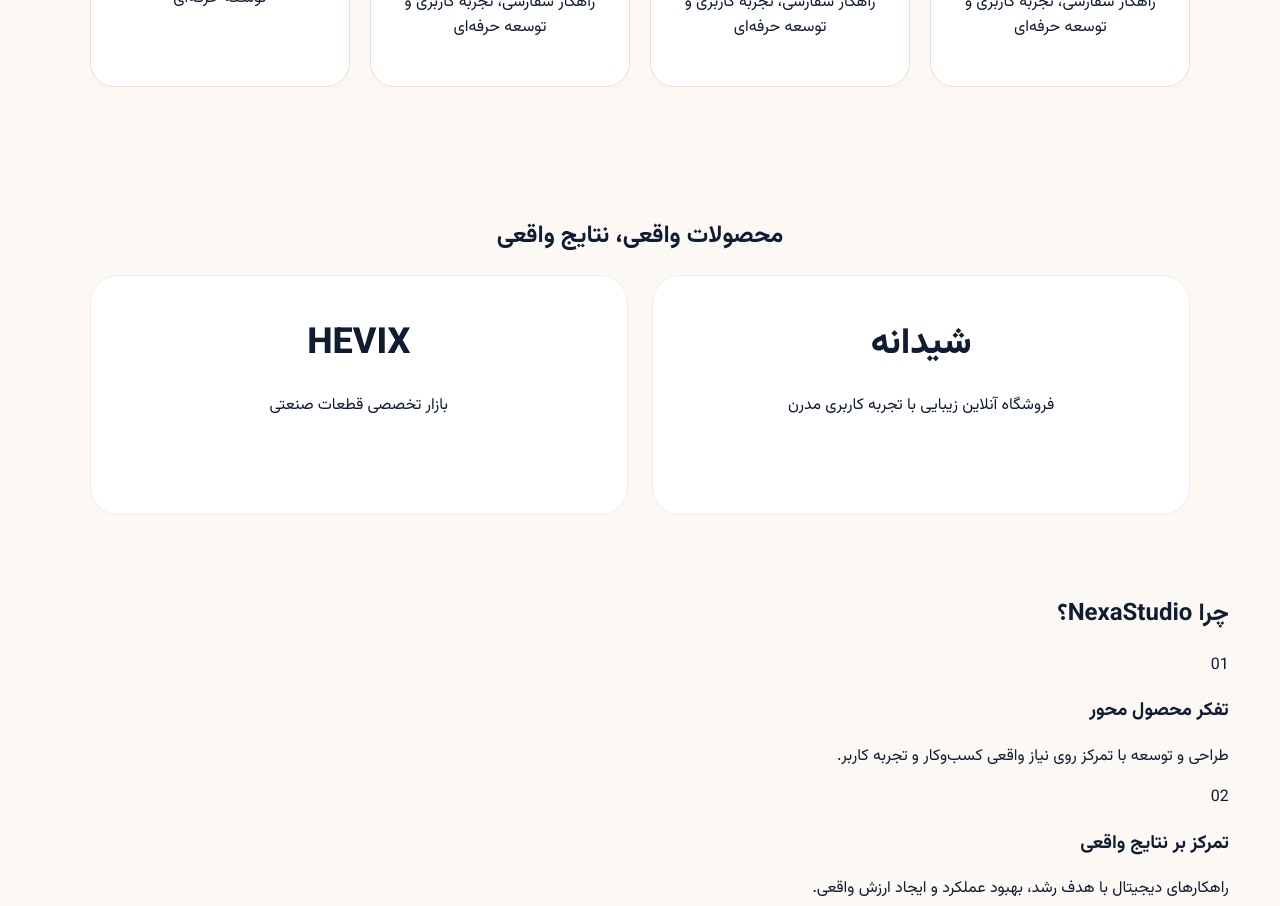
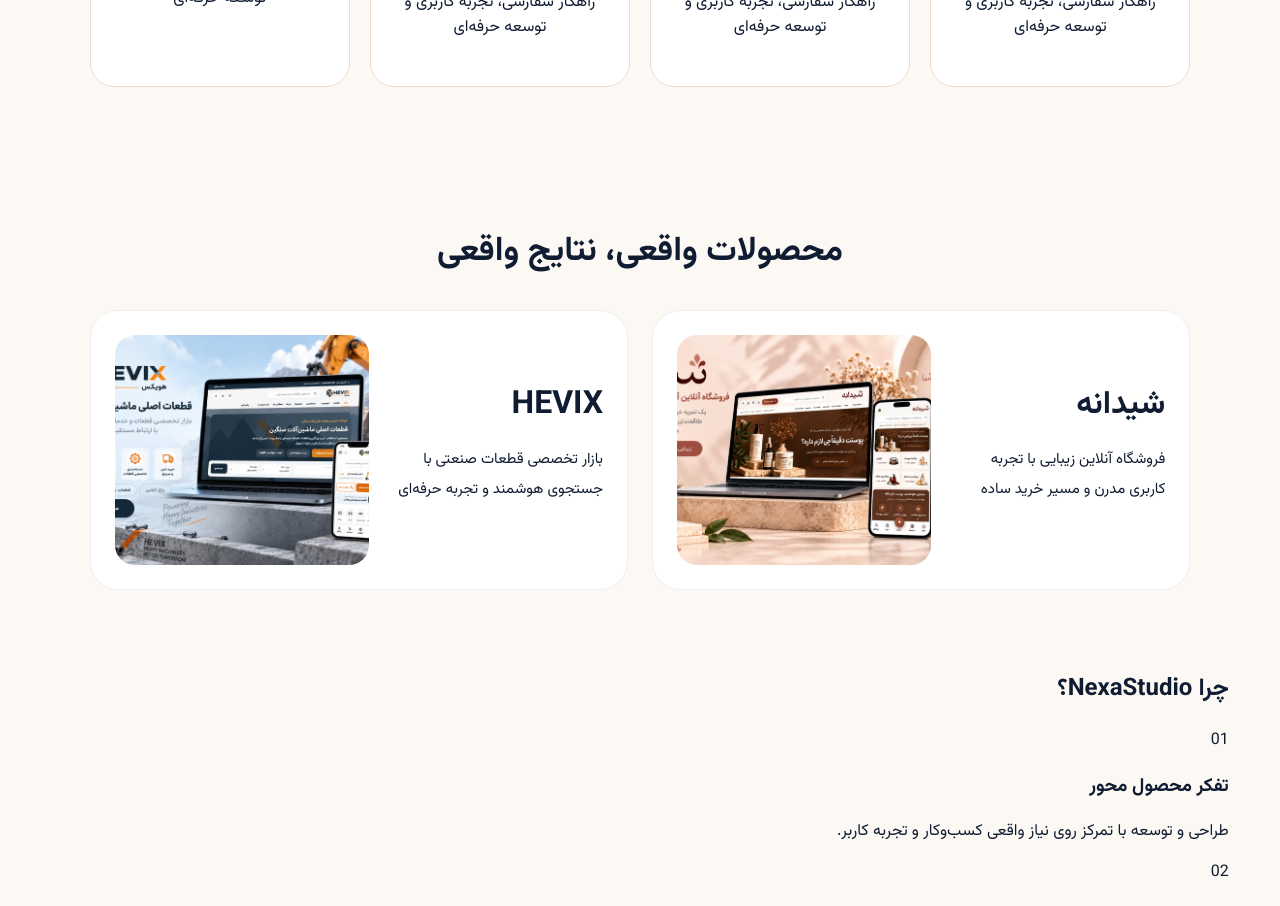
Before and after one commit to zohreksh/smartpilot, a Nuxt app: page / in a window 1280 px wide. Shown: the part 900-1806 px from the top of the page. Built offline with nearby package versions, Linux system fonts and the light colour scheme.

Commit message:
Rebuild projects section with real project images layout

```diff
--- a/components/ProjectsSection.vue
+++ b/components/ProjectsSection.vue
@@ -1 +1,74 @@
-<template><section class="projects"><h2>محصولات واقعی، نتایج واقعی</h2><div><article>شیدانه<br><small>فروشگاه آنلاین زیبایی با تجربه کاربری مدرن</small></article><article>HEVIX<br><small>بازار تخصصی قطعات صنعتی</small></article></div></section></template><style scoped>.projects{padding:60px 7%;text-align:center}.projects>div{display:grid;grid-template-columns:1fr 1fr;gap:24px}.projects article{height:240px;padding:40px;border-radius:28px;background:#fff;border:1px solid #eee;font-size:36px;font-weight:800}.projects small{font-size:16px;font-weight:400}</style>
+<template>
+  <section class="projects">
+    <h2>محصولات واقعی، نتایج واقعی</h2>
+    <div class="projects-grid">
+      <article class="project-card shidane">
+        <div class="project-content">
+          <h3>شیدانه</h3>
+          <p>فروشگاه آنلاین زیبایی با تجربه کاربری مدرن و مسیر خرید ساده</p>
+        </div>
+        <img src="/images/projects/shidane.webp" alt="Shidane project" />
+      </article>
+      <article class="project-card hevix">
+        <div class="project-content">
+          <h3>HEVIX</h3>
+          <p>بازار تخصصی قطعات صنعتی با جستجوی هوشمند و تجربه حرفه‌ای</p>
+        </div>
+        <img src="/images/projects/hevix.webp" alt="HEVIX project" />
+      </article>
+    </div>
+  </section>
+</template>
+
+<style scoped>
+.projects {
+  padding: 60px 7%;
+  text-align: center;
+}
+.projects h2 {
+  font-size: 34px;
+  color: #101c32;
+  margin-bottom: 32px;
+}
+.projects-grid {
+  display: grid;
+  grid-template-columns: 1fr 1fr;
+  gap: 24px;
+}
+.project-card {
+  min-height: 280px;
+  overflow: hidden;
+  border-radius: 28px;
+  background: #fff;
+  border: 1px solid #eee;
+  display: flex;
+  align-items: center;
+  justify-content: space-between;
+  padding: 24px;
+  text-align: right;
+}
+.project-card img {
+  width: 52%;
+  height: 230px;
+  object-fit: cover;
+  border-radius: 20px;
+}
+.project-content {
+  width: 42%;
+}
+.project-content h3 {
+  font-size: 32px;
+  margin: 0 0 14px;
+  color: #101c32;
+}
+.project-content p {
+  font-size: 15px;
+  line-height: 2;
+}
+.hevix {
+  direction: rtl;
+}
+.shidane {
+  direction: rtl;
+}
+</style>
```
